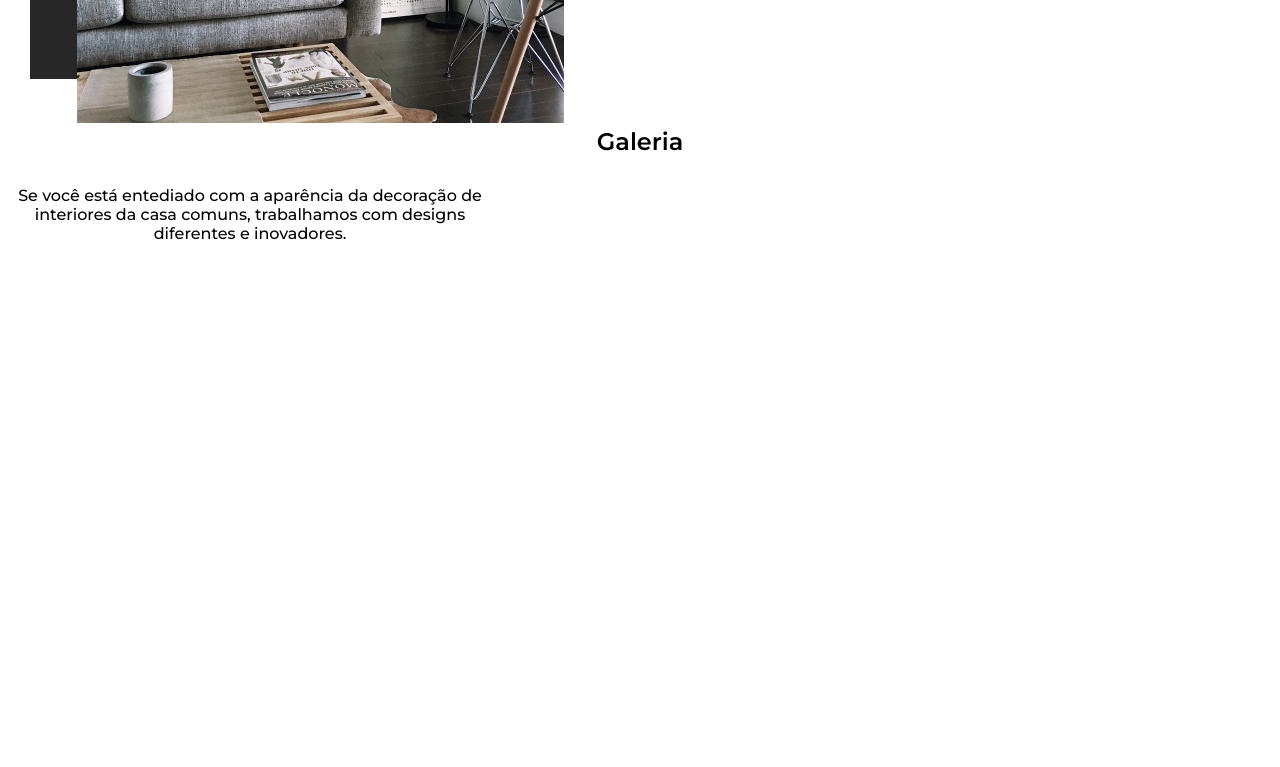
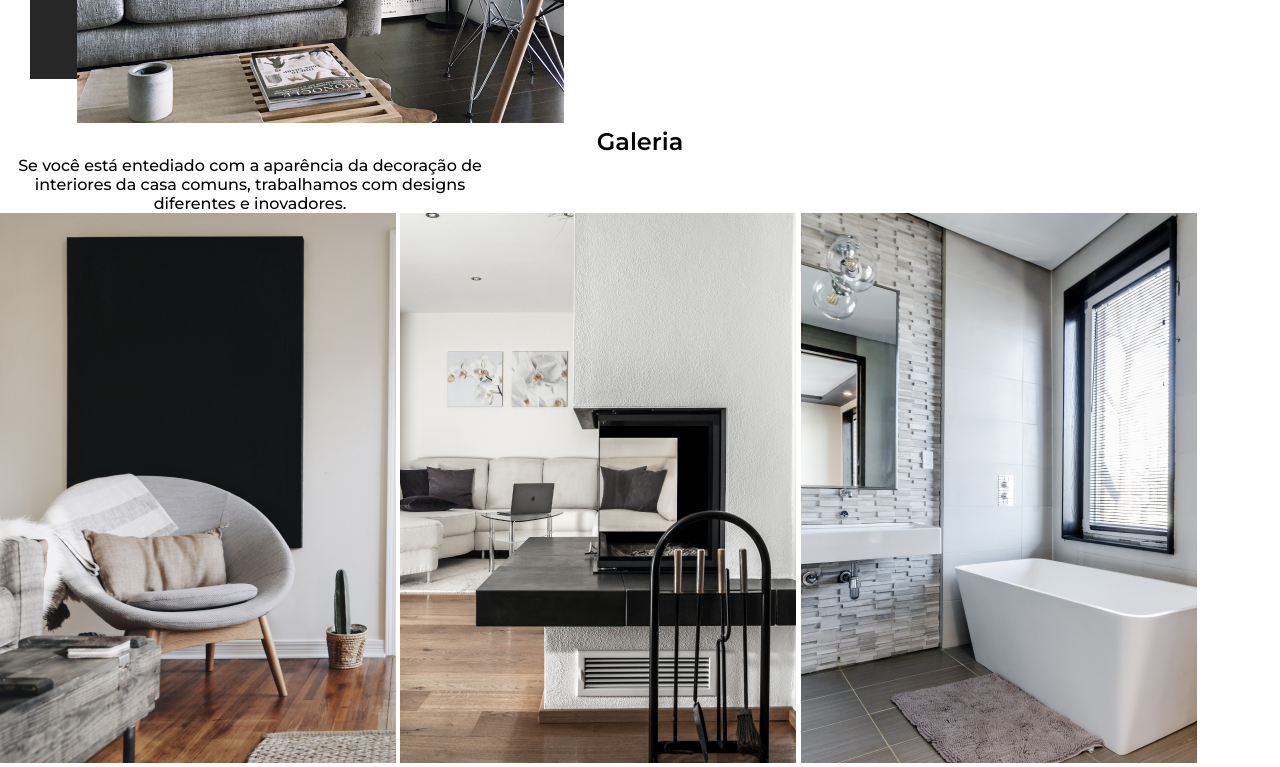
Before and after one commit to Capellinx/homeYou, a plain HTML site: page index.html in a window 1280 px wide. Shown: the part 1422-2189 px from the top of the page. Before the commit the page ends 1665 px from the top, so only its background shows below. Drawn offline with Linux system fonts and the light colour scheme.

Commit message:
:sparkles: feat: add section galery images

```diff
--- a/index.html
+++ b/index.html
@@ -63,9 +63,18 @@
         </section>
 
         <section class="galery-design">
-            <h2>Galeria</h2>
-            <p>Se você está entediado com a aparência da decoração de interiores da casa comuns,
-            trabalhamos com designs diferentes e inovadores.</p>
+            <div class="texts-galery">
+                <h2>Galeria</h2>
+                <p>Se você está entediado com a aparência da decoração de interiores da casa comuns,
+                trabalhamos com designs diferentes e inovadores.</p>
+            </div>
+            <div class="galery-images">
+                <figure>
+                    <img src="/public/img/galery01.png" alt="">
+                    <img src="/public/img/galery02.png" alt="">
+                    <img src="/public/img/galery03.png" alt="">
+                </figure>
+            </div>
         </section>
     </main>
 
--- a/style/config.css
+++ b/style/config.css
@@ -18,7 +18,6 @@ a {
     cursor: pointer;
 }
 
-p,
-a {
+p{
     display: block;
 }
--- a/style/global.css
+++ b/style/global.css
@@ -17,6 +17,11 @@ body {
     font-family: var(--ff-montserrat);
     max-width: 1920px;
     margin: 0 auto;
+}
+
+p,
+h1 {
+    width: 50.0rem;
 }
 
 /* Header */
@@ -49,11 +54,6 @@ header nav ul {
     background-color: var(--bg-secondary);
 }
 
-.texts-primary h1,
-p {
-    width: 50.0rem;
-}
-
 .texts-primary h1 {
     font-size: 4.0rem;
     font-weight: 600;
@@ -66,7 +66,7 @@ p {
 }
 
 .texts-primary button,
-p {
+.texts-primary p {
     margin-top: 3.0rem
 }
 
@@ -122,6 +122,6 @@ p {
 /* Galery Design */
 
 .galery-design h2,
-p{
+.galery-design p{
     text-align: center;
 }
```
